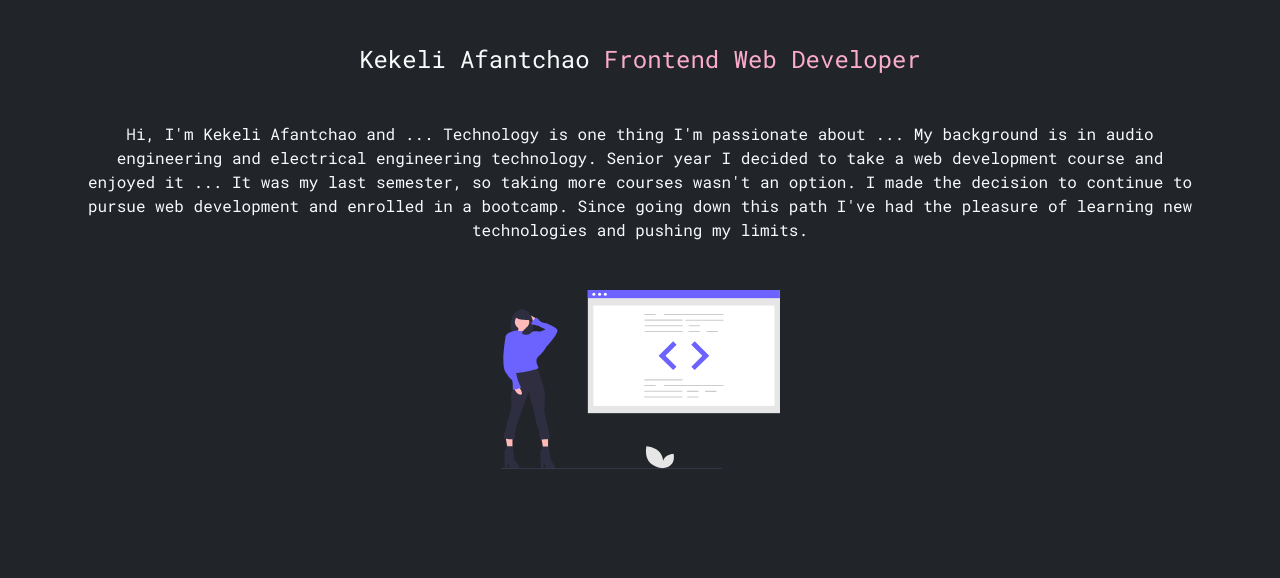
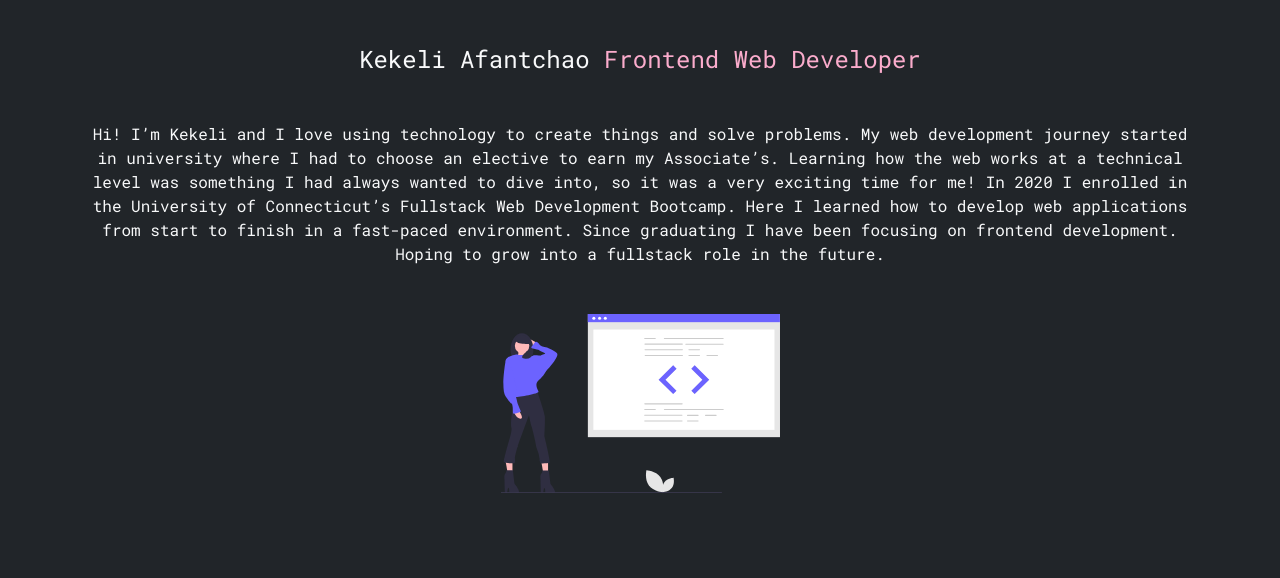
Before and after one commit to KekeliVA/kva-portfolio, a website: page index.html in a window 1280 px wide. Shown: the part 185-763 px from the top of the page. Drawn offline with nearby package versions, Linux system fonts and the light colour scheme.

Commit message:
added first draft of bio

```diff
--- a/index.html
+++ b/index.html
@@ -71,12 +71,13 @@
             </h4>
             <h4 class="d-xs-block d-md-none my-3 theme-pink">Frontend Web Developer</h4>
             <p class="text-sm-center my-5">
-              Hi, I'm Kekeli Afantchao and ... Technology is one thing I'm passionate about ...
-              My background is in audio engineering and electrical engineering technology. Senior year
-              I decided to take a web development course and enjoyed it ... It was my last semester, so
-              taking more courses wasn't an option. I made the decision to continue to pursue web development
-              and enrolled in a bootcamp. Since going down this path I've had the pleasure of learning
-              new technologies and pushing my limits.
+              Hi! I’m Kekeli and I love using technology to create things and solve problems. My web development journey started in university where I had to
+              choose an elective to earn my Associate’s. Learning how the web works at a technical level was something I had always wanted to dive into, so
+              it was a very exciting time for me!
+
+              In 2020 I enrolled in the University of Connecticut’s Fullstack Web Development Bootcamp. Here I learned how to develop web applications from
+              start to finish in a fast-paced environment. Since graduating I have been focusing on frontend development. Hoping to grow into a fullstack role
+              in the future.
             </p>
           </div>
         </div>
```
